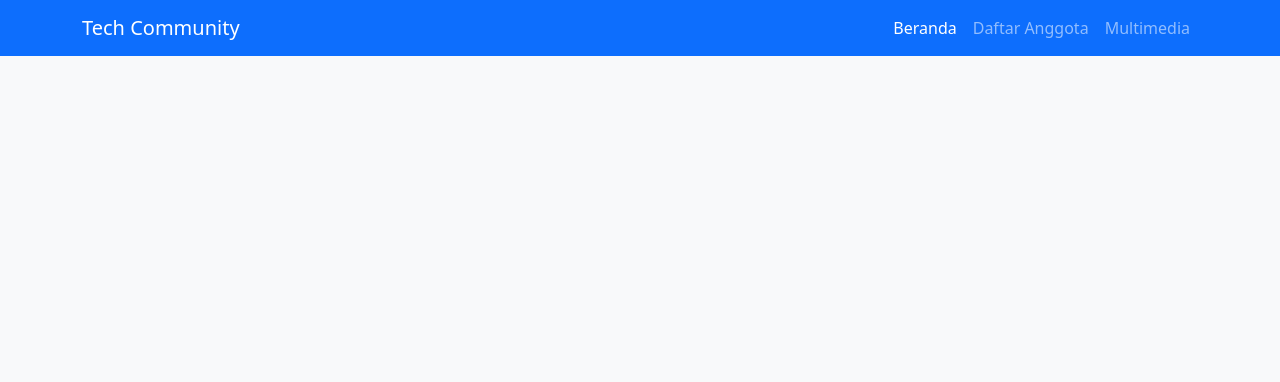
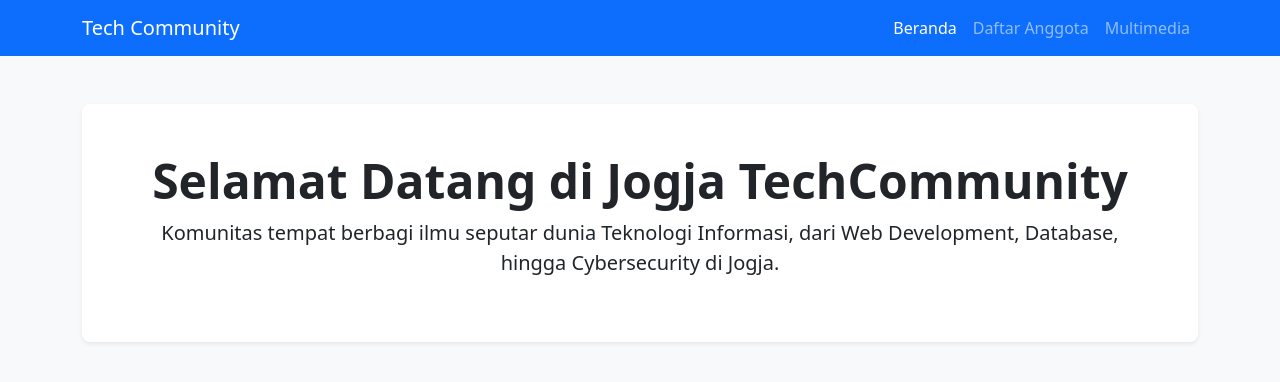
Before and after one commit to Haffi24/UCP1_20240140181, a plain HTML site: page index.html in a window 1280 px wide. Drawn offline with nearby package versions, Linux system fonts and the light colour scheme.

Commit message:
membuat container baru untuk sebuah header website

```diff
--- a/index.html
+++ b/index.html
@@ -20,3 +20,9 @@
             </div>
         </div>
     </nav>
+
+    <div class="container mt-5">
+        <div class="p-5 text-center bg-white rounded-3 shadow-sm mb-4">
+            <h1 class="display-5 fw-bold">Selamat Datang di Jogja TechCommunity</h1>
+            <p class="lead">Komunitas tempat berbagi ilmu seputar dunia Teknologi Informasi, dari Web Development, Database, hingga Cybersecurity di Jogja.</p>
+        </div>
```
